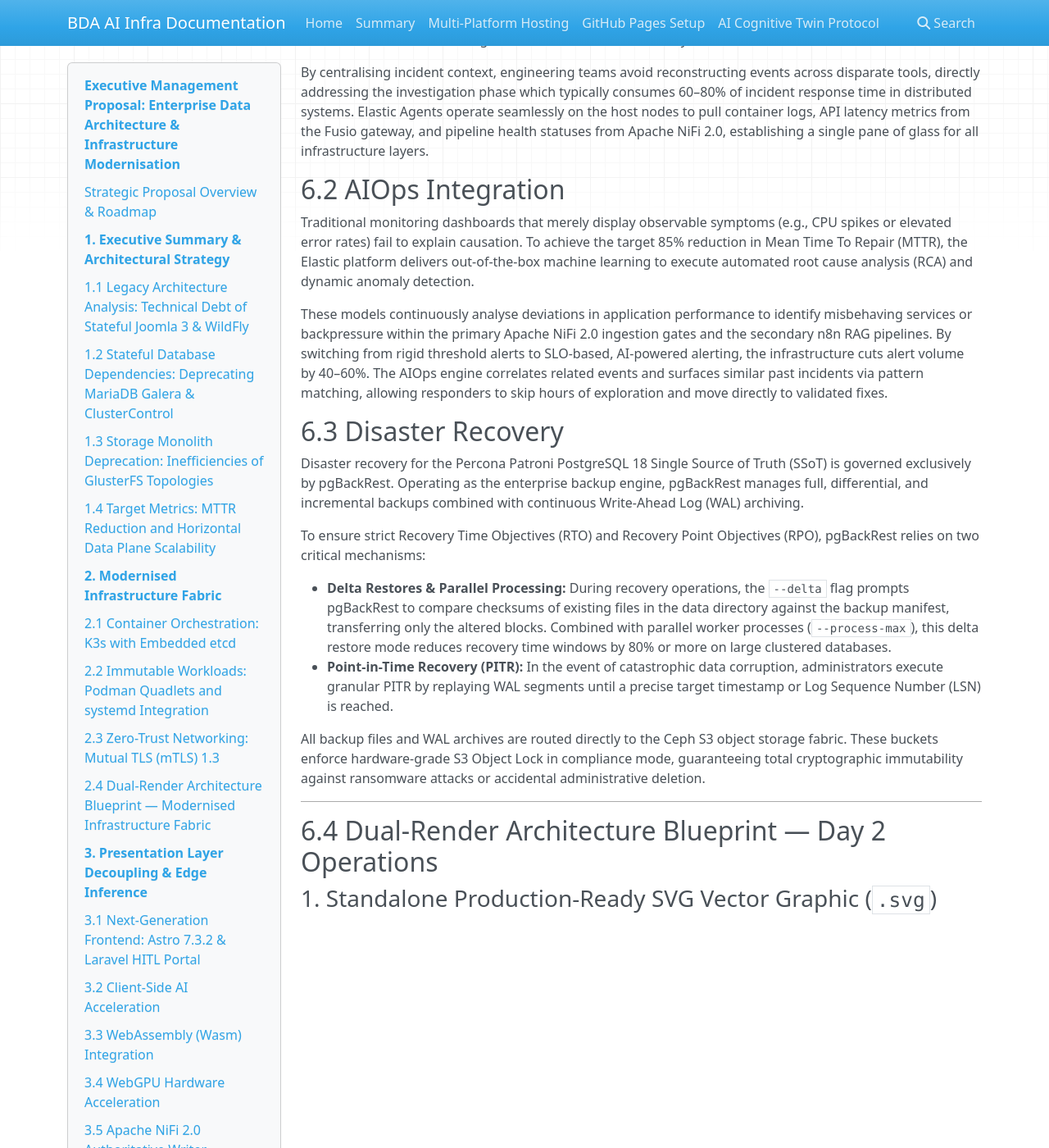
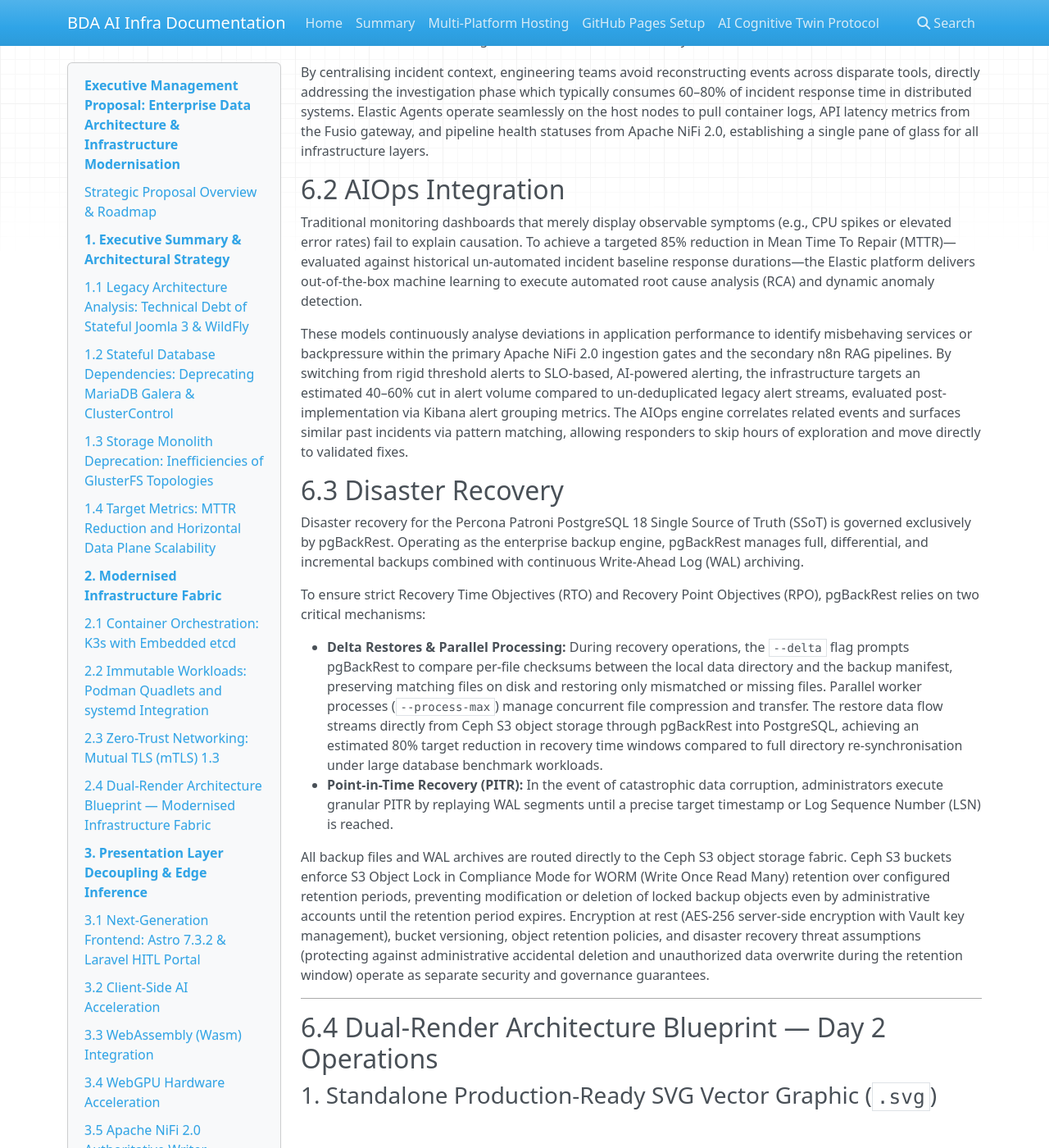
Before and after one commit to linuxmalaysia/bda-ai-infra, an MkDocs documentation site: the page built from docs/IT-MANAGEMENT-PROPOSAL.md, in a window 1280 px wide and 1400 px high, scrolled down 29663 px. Shown: the whole window at 82% size. Built offline with MkDocs 1.6.1, drawn with Linux system fonts in a browser that asks for light colours; nearby versions of some CDN libraries; some of the changed text lies outside the part shown.

Commit message:
docs(proposal): refine Chapter 6 and renumber Section 8 subsections
- Renumber Section 8 subsections to 8.1 through 8.4.
- Qualify AIOps performance target metrics (MTTR and alert volume).
- Clarify pgBackRest checksum delta restores, parallel processing, and restore path.
- Detail Elastic Fleet, OTLP, and ES output authentication credentials.
- Update Ceph S3 Object Lock compliance description to WORM retention.
- Remove redundant SVG connector between AIOps and Disaster Recovery.

Co-authored-by: google-labs-jules[bot] <161369871+google-labs-jules[bot]@users.noreply.github.com>

```diff
--- a/docs/IT-MANAGEMENT-PROPOSAL.md
+++ b/docs/IT-MANAGEMENT-PROPOSAL.md
@@ -1219,9 +1219,9 @@ By centralising incident context, engineering teams avoid reconstructing events
 
 ## 6.2 AIOps Integration
 
-Traditional monitoring dashboards that merely display observable symptoms (e.g., CPU spikes or elevated error rates) fail to explain causation. To achieve the target 85% reduction in Mean Time To Repair (MTTR), the Elastic platform delivers out-of-the-box machine learning to execute automated root cause analysis (RCA) and dynamic anomaly detection.
+Traditional monitoring dashboards that merely display observable symptoms (e.g., CPU spikes or elevated error rates) fail to explain causation. To achieve a targeted 85% reduction in Mean Time To Repair (MTTR)—evaluated against historical un-automated incident baseline response durations—the Elastic platform delivers out-of-the-box machine learning to execute automated root cause analysis (RCA) and dynamic anomaly detection.
 
-These models continuously analyse deviations in application performance to identify misbehaving services or backpressure within the primary Apache NiFi 2.0 ingestion gates and the secondary n8n RAG pipelines. By switching from rigid threshold alerts to SLO-based, AI-powered alerting, the infrastructure cuts alert volume by 40–60%. The AIOps engine correlates related events and surfaces similar past incidents via pattern matching, allowing responders to skip hours of exploration and move directly to validated fixes.
+These models continuously analyse deviations in application performance to identify misbehaving services or backpressure within the primary Apache NiFi 2.0 ingestion gates and the secondary n8n RAG pipelines. By switching from rigid threshold alerts to SLO-based, AI-powered alerting, the infrastructure targets an estimated 40–60% cut in alert volume compared to un-deduplicated legacy alert streams, evaluated post-implementation via Kibana alert grouping metrics. The AIOps engine correlates related events and surfaces similar past incidents via pattern matching, allowing responders to skip hours of exploration and move directly to validated fixes.
 
 ## 6.3 Disaster Recovery
 
@@ -1229,10 +1229,10 @@ Disaster recovery for the Percona Patroni PostgreSQL 18 Single Source of Truth (
 
 To ensure strict Recovery Time Objectives (RTO) and Recovery Point Objectives (RPO), pgBackRest relies on two critical mechanisms:
 
-* **Delta Restores & Parallel Processing:** During recovery operations, the `--delta` flag prompts pgBackRest to compare checksums of existing files in the data directory against the backup manifest, transferring only the altered blocks. Combined with parallel worker processes (`--process-max`), this delta restore mode reduces recovery time windows by 80% or more on large clustered databases.
+* **Delta Restores & Parallel Processing:** During recovery operations, the `--delta` flag prompts pgBackRest to compare per-file checksums between the local data directory and the backup manifest, preserving matching files on disk and restoring only mismatched or missing files. Parallel worker processes (`--process-max`) manage concurrent file compression and transfer. The restore data flow streams directly from Ceph S3 object storage through pgBackRest into PostgreSQL, achieving an estimated 80% target reduction in recovery time windows compared to full directory re-synchronisation under large database benchmark workloads.
 * **Point-in-Time Recovery (PITR):** In the event of catastrophic data corruption, administrators execute granular PITR by replaying WAL segments until a precise target timestamp or Log Sequence Number (LSN) is reached.
 
-All backup files and WAL archives are routed directly to the Ceph S3 object storage fabric. These buckets enforce hardware-grade S3 Object Lock in compliance mode, guaranteeing total cryptographic immutability against ransomware attacks or accidental administrative deletion.
+All backup files and WAL archives are routed directly to the Ceph S3 object storage fabric. Ceph S3 buckets enforce S3 Object Lock in Compliance Mode for WORM (Write Once Read Many) retention over configured retention periods, preventing modification or deletion of locked backup objects even by administrative accounts until the retention period expires. Encryption at rest (AES-256 server-side encryption with Vault key management), bucket versioning, object retention policies, and disaster recovery threat assumptions (protecting against administrative accidental deletion and unauthorized data overwrite during the retention window) operate as separate security and governance guarantees.
 
 ---
 
@@ -1301,7 +1301,6 @@ All backup files and WAL archives are routed directly to the Ceph S3 object stor
 
   <!-- Connectors -->
   <line x1="300" y1="150" x2="350" y2="150" stroke="#0F172A" stroke-width="1.5" marker-end="url(#arrow-ops)"/>
-  <line x1="610" y1="210" x2="660" y2="210" stroke="#0F172A" stroke-width="1.5" marker-end="url(#arrow-ops)"/>
 </svg>
 
 ### 2. Git-Native Mermaid Topology (`.mmd`)
@@ -1333,12 +1332,12 @@ graph TD
 
 | Source Component | Target Component | Port / Protocol / API Ingress | Security Boundary / Access Key | Operational Significance / Flow Description |
 | --- | --- | --- | --- | --- |
-| **K3s / Podman Nodes** | **Elastic Agent** | `TCP 4317` / OTLP | mTLS / Fleet Policy Token | Standardises trace and metric collection natively from containers without vendor lock-in. |
-| **Elastic Agent** | **Elasticsearch Cluster** | `TCP 9200` / HTTPS | Role-Based Access Control | Centralises all operational data, providing the foundational dataset for anomaly detection. |
-| **AIOps Engine** | **Kibana Dashboards** | Internal API | Active Directory / Keycloak SSO | Correlates logs, traces, and metrics to execute automated root cause analysis (RCA), cutting alert volume by 40–60%. |
+| **K3s / Podman Nodes** | **Elastic Agent** | `TCP 4317` / OTLP | OTLP Auth (API Key / Bearer Token) & Fleet Enrollment Secret | Standardises trace and metric collection natively from containers without vendor lock-in; uses separate Fleet enrollment credentials for policy management. |
+| **Elastic Agent** | **Elasticsearch Cluster** | `TCP 9200` / HTTPS | TLS CA Verification & ES Output API Key / Role | Centralises all operational data, authenticated via Elasticsearch output API keys with TLS CA verification separate from Fleet and OTLP authentication. |
+| **AIOps Engine** | **Kibana Dashboards** | Internal API | Active Directory / Keycloak SSO | Correlates logs, traces, and metrics to execute automated root cause analysis (RCA), targeting a 40–60% reduction in alert volume evaluated post-deployment. |
 | **PostgreSQL 18 SSoT** | **pgBackRest** | Local Subprocess / SSH | `postgres` System Role | Captures continuous WAL segments and executes parallel, compressed backup operations. |
-| **pgBackRest** | **Ceph S3 Bucket** | `TCP 443` / S3 API | S3 IAM / Compliance Lock | Writes backup artefacts to immutable object storage, ensuring hardware-grade ransomware protection. |
-| **Ceph S3 Bucket** | **PostgreSQL 18 SSoT** | `TCP 443` / S3 API | `--delta` / `--process-max` | Facilitates rapid Point-in-Time Recovery (PITR) by restoring only altered checksum blocks, accelerating MTTR by 80%+. |
+| **pgBackRest** | **Ceph S3 Bucket** | `TCP 443` / S3 API | S3 IAM / WORM Compliance Lock | Writes backup artefacts to S3 object storage with Object Lock Compliance Mode enforcing WORM retention. |
+| **Ceph S3 Bucket** | **PostgreSQL 18 SSoT** | `TCP 443` / S3 API | S3 IAM / Read-Only Restore Scope | Streams backup data along the restore path Ceph S3 -> pgBackRest -> PostgreSQL 18 SSoT; `--delta` compares per-file checksums and `--process-max` parallelises transfers to accelerate recovery windows. |
 
 ---
 
```
Also changed, not shown: other parts of docs/IT-MANAGEMENT-PROPOSAL.md (+4 -4 lines).
